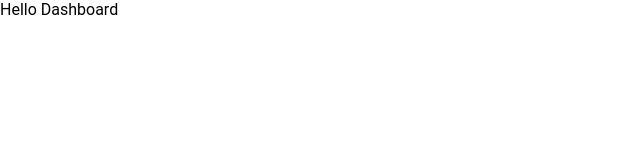
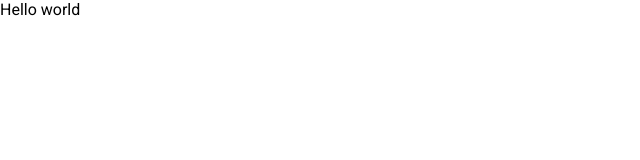
Before and after one commit to geodatin/ora-redes-front, a React (Create React App) app: page / in a window 1280 px wide. Shown: the top 160 px of the page, without its empty margins (0-640 px from the left). Built offline with nearby package versions, Linux system fonts and the light colour scheme.

Commit message:
Add font family, axios and others dependencies

```diff
--- a/package.json
+++ b/package.json
@@ -6,8 +6,12 @@
     "@testing-library/jest-dom": "^5.11.4",
     "@testing-library/react": "^11.1.0",
     "@testing-library/user-event": "^12.1.10",
+    "axios": "^0.24.0",
+    "fontsource-roboto": "^4.0.0",
+    "material-ui": "^0.20.2",
     "react": "^17.0.2",
     "react-dom": "^17.0.2",
+    "react-jss": "^10.9.0",
     "react-router-dom": "^6.1.1",
     "react-scripts": "4.0.3",
     "web-vitals": "^1.0.1"
--- a/src/index.jsx
+++ b/src/index.jsx
@@ -2,6 +2,7 @@ import React from 'react';
 import ReactDOM from 'react-dom';
 import './assets/css/styles.css';
 import Routes from './routes';
+import 'fontsource-roboto';
 
 ReactDOM.render(
   <React.StrictMode>
--- a/src/pages/Dashboard/index.jsx
+++ b/src/pages/Dashboard/index.jsx
@@ -1,3 +1,7 @@
+import useStyles from './styles';
+import React from 'react';
+
 export default function Dashboard() {
-  return 'Hello Dashboard';
+  const classes = useStyles();
+  return <div className={classes.wrapper}>Hello world</div>;
 }
--- a/src/pages/Dashboard/styles.jsx
+++ b/src/pages/Dashboard/styles.jsx
@@ -0,0 +1,7 @@
+import { createUseStyles } from 'react-jss';
+
+const useStyles = createUseStyles(() => ({
+  wrapper: {},
+}));
+
+export default useStyles;
--- a/src/routes.jsx
+++ b/src/routes.jsx
@@ -3,8 +3,8 @@ import {
   Navigate,
   Routes as BaseRoutes,
   Route,
-} from "react-router-dom";
-import Dashboard from "./pages/Dashboard";
+} from 'react-router-dom';
+import Dashboard from './pages/Dashboard';
 
 export default function Routes() {
   return (
```
Also changed, not shown: src/services/api.jsx (added, +10 -0 lines), 1 other file (tests, documents, lock files or other folders).
